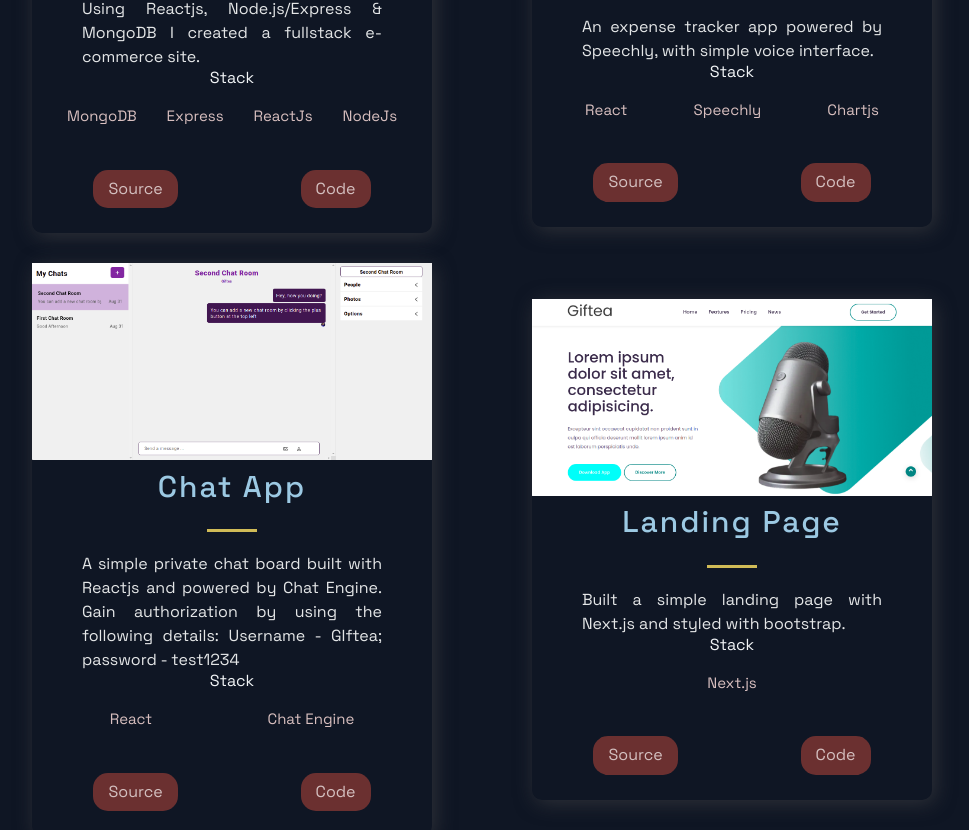
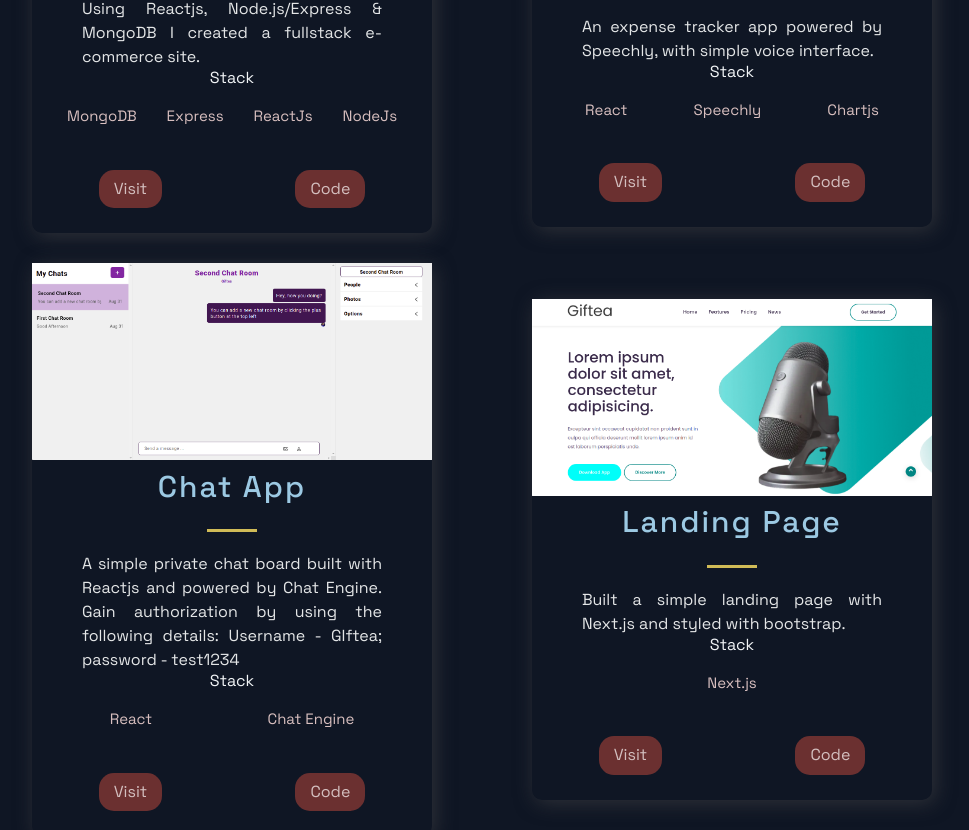
Before and after one commit to Giftea/giftuhiene, a Next.js app: page / in a window 1280 px wide. Shown: the part 1390-2220 px from the top of the page, without its empty margins (158-1127 px from the left). Built offline with nearby package versions, Linux system fonts and the light colour scheme.

Commit message:
cleared error

```diff
--- a/src/components/Projects/Projects.js
+++ b/src/components/Projects/Projects.js
@@ -43,7 +43,7 @@ const Projects = () => (
               </TagList>
             </div>
             <UtilityList>
-              <ExternalLinks href={p.visit}>Source</ExternalLinks>
+              <ExternalLinks href={p.visit}>Visit</ExternalLinks>
               <ExternalLinks href={p.source}>Code</ExternalLinks>
             </UtilityList>
           </BlogCard>
```
